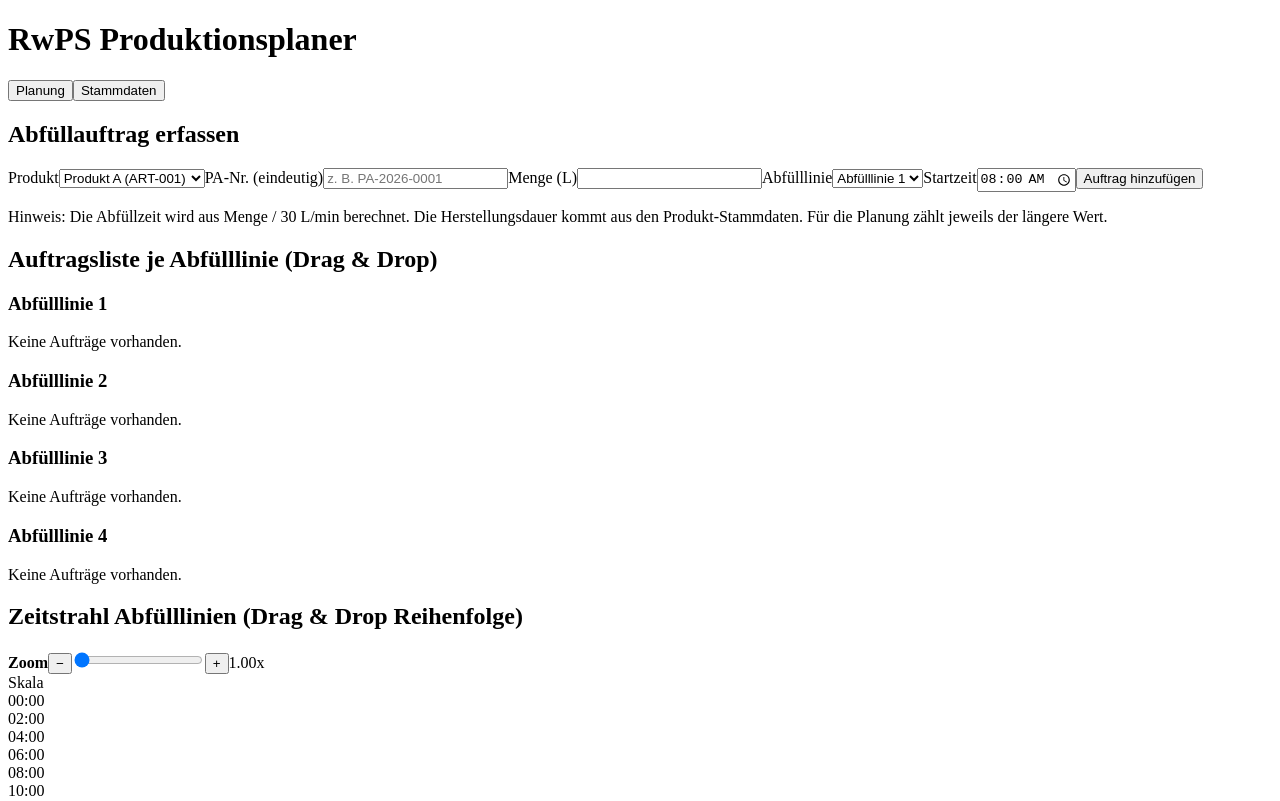
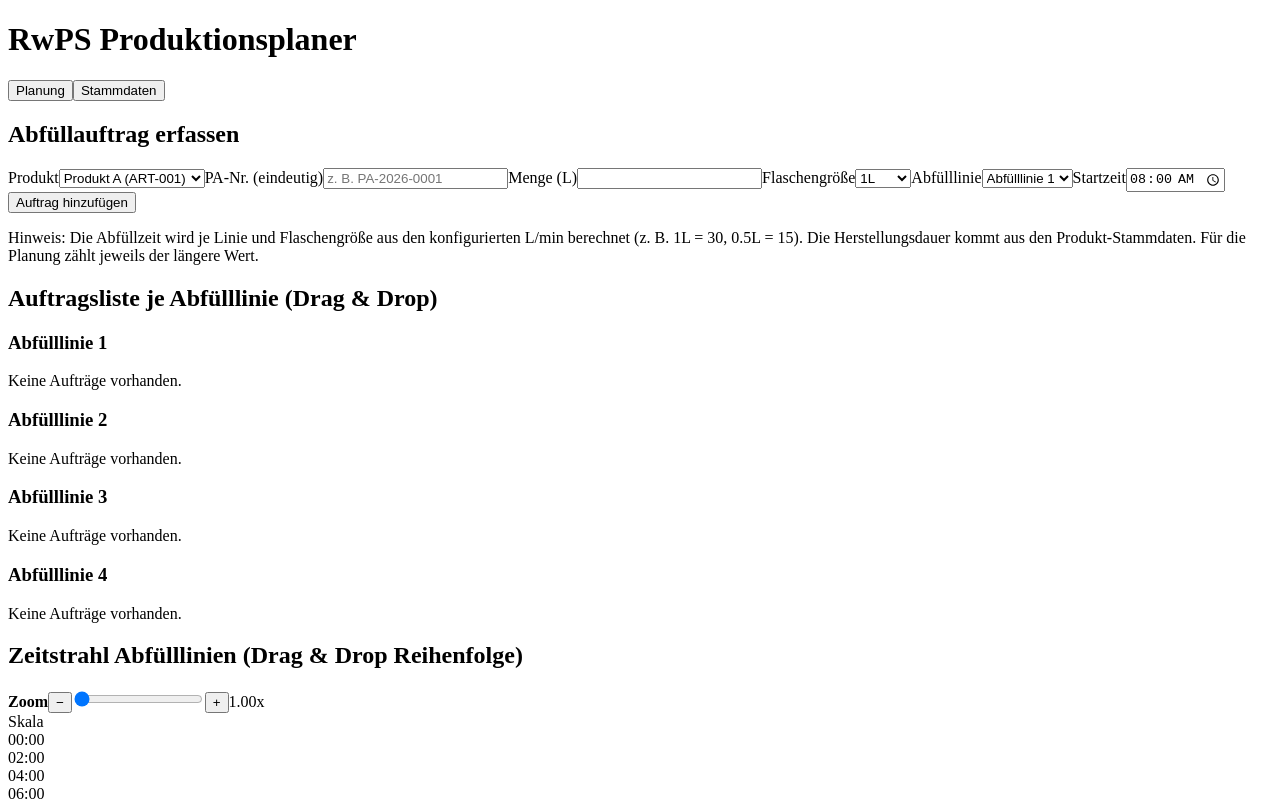
Before and after one commit to fabianhoffmann790-ctrl/RwPS-Codex, a React (Vite) app: page / in a window 1280 px wide. Shown: the top 801 px of the page. Built offline with nearby package versions, Linux system fonts and the light colour scheme; the HTML template or start-up script is replaced by a standard one.

Commit message:
Make fill rate configurable by line and bottle size

```diff
--- a/src/App.jsx
+++ b/src/App.jsx
@@ -13,7 +13,13 @@ const MIXERS = Array.from({ length: 10 }, (_, index) => ({
   name: `Rührwerk ${index + 1}`,
 }));
 
-const FILL_RATE_L_PER_MIN = 30;
+const BOTTLE_SIZES = ['0.25L', '0.5L', '1L', '5L'];
+const DEFAULT_FILL_RATE_BY_BOTTLE = {
+  '0.25L': 12,
+  '0.5L': 15,
+  '1L': 30,
+  '5L': 45,
+};
 const DAY_MINUTES = 24 * 60;
 const TIMELINE_ZOOM_MIN = 1;
 const TIMELINE_ZOOM_MAX = 4;
@@ -94,10 +100,17 @@ function App() {
   const [orderForm, setOrderForm] = useState({
     productId: '',
     volumeLiters: '',
+    bottleSize: '1L',
     productionOrderNumber: '',
     lineId: FILL_LINES[0].id,
     startTime: '08:00',
   });
+  const [lineSettings] = useState(() =>
+    FILL_LINES.reduce((acc, line) => {
+      acc[line.id] = { ...DEFAULT_FILL_RATE_BY_BOTTLE };
+      return acc;
+    }, {}),
+  );
   const [lineListDragState, setLineListDragState] = useState({ draggedOrderId: null, overOrderId: null });
   const [lineTimelineDragState, setLineTimelineDragState] = useState({ draggedOrderId: null, overOrderId: null });
   const [mixerDropTargetId, setMixerDropTargetId] = useState(null);
@@ -221,7 +234,15 @@ function App() {
       return;
     }
 
-    const fillDuration = Math.ceil(volume / FILL_RATE_L_PER_MIN);
+    const selectedRate = Number(lineSettings?.[orderForm.lineId]?.[orderForm.bottleSize]);
+    if (!Number.isFinite(selectedRate) || selectedRate <= 0) {
+      setPlanError(
+        `Für Linie ${orderForm.lineId} und Flaschengröße ${orderForm.bottleSize} ist keine gültige Abfüllrate (>0 L/min) konfiguriert.`,
+      );
+      return;
+    }
+
+    const fillDuration = Math.ceil(volume / selectedRate);
     const manufacturingDuration = product.manufacturingDurationMin;
     const duration = Math.max(fillDuration, manufacturingDuration);
     const start = toMinutes(orderForm.startTime);
@@ -243,6 +264,7 @@ function App() {
       productId: product.id,
       productName: product.name,
       volumeLiters: volume,
+      bottleSize: orderForm.bottleSize,
       productionOrderNumber: normalizedProductionOrderNumber,
       fillDuration,
       manufacturingDuration,
@@ -586,6 +608,19 @@ function App() {
                 />
               </label>
               <label>
+                Flaschengröße
+                <select
+                  value={orderForm.bottleSize}
+                  onChange={(e) => setOrderForm((prev) => ({ ...prev, bottleSize: e.target.value }))}
+                >
+                  {BOTTLE_SIZES.map((size) => (
+                    <option key={size} value={size}>
+                      {size}
+                    </option>
+                  ))}
+                </select>
+              </label>
+              <label>
                 Abfülllinie
                 <select
                   value={orderForm.lineId}
@@ -611,9 +646,9 @@ function App() {
               </button>
             </form>
             <p>
-              Hinweis: Die Abfüllzeit wird aus Menge / {FILL_RATE_L_PER_MIN} L/min berechnet. Die
-              Herstellungsdauer kommt aus den Produkt-Stammdaten. Für die Planung zählt jeweils der längere
-              Wert.
+              Hinweis: Die Abfüllzeit wird je Linie und Flaschengröße aus den konfigurierten L/min berechnet
+              (z. B. 1L = 30, 0.5L = 15). Die Herstellungsdauer kommt aus den Produkt-Stammdaten. Für die
+              Planung zählt jeweils der längere Wert.
             </p>
             {planError && <p className="error">{planError}</p>}
           </section>
```
